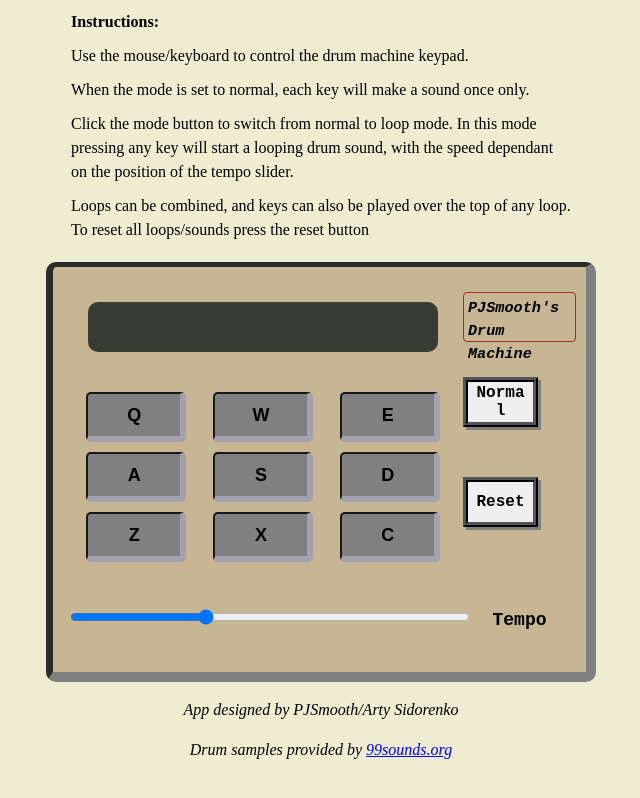
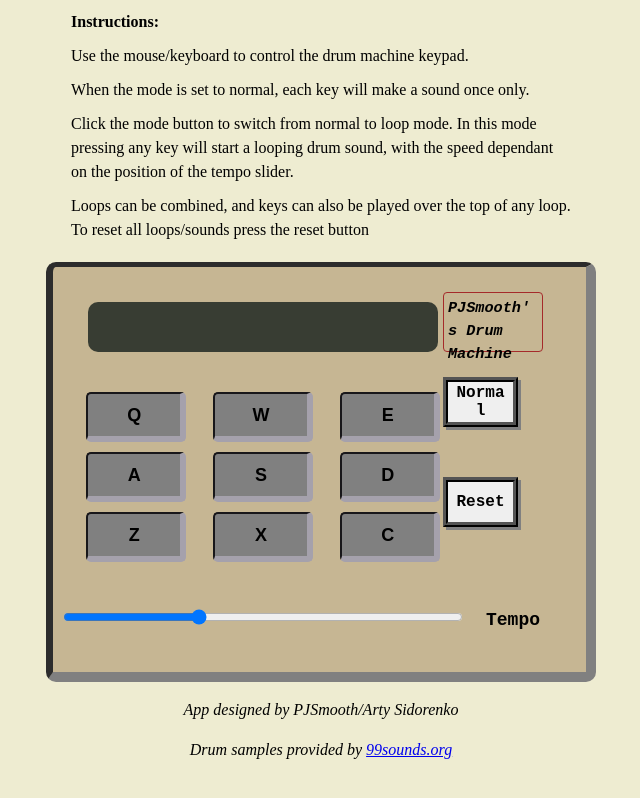
Before and after one commit to artysidorenko/DrumMachine, a website built with Parcel: page index.html in a window 1280 px wide. Shown: the whole page, without its empty margins (319-959 px from the left). Built offline with nearby package versions, Linux system fonts and the light colour scheme.

Commit message:
fix css typo (could be interfering with netlify build

```diff
--- a/public/styles/machine.css
+++ b/public/styles/machine.css
@@ -12,7 +12,7 @@
   height: 420px;
 
   display: grid;
-  grid-template-columns: : 450px 100px;
+  grid-template-columns: 380px 100px;
   grid-template-rows: 100px 100px 100px 100px;
 }
 
@@ -31,6 +31,6 @@
   font-style: italic;
   border: 1px solid brown;
   padding: 4px;
-  height: 50px;
+  height: 60px;
   border-radius: 4px;
 }
```
